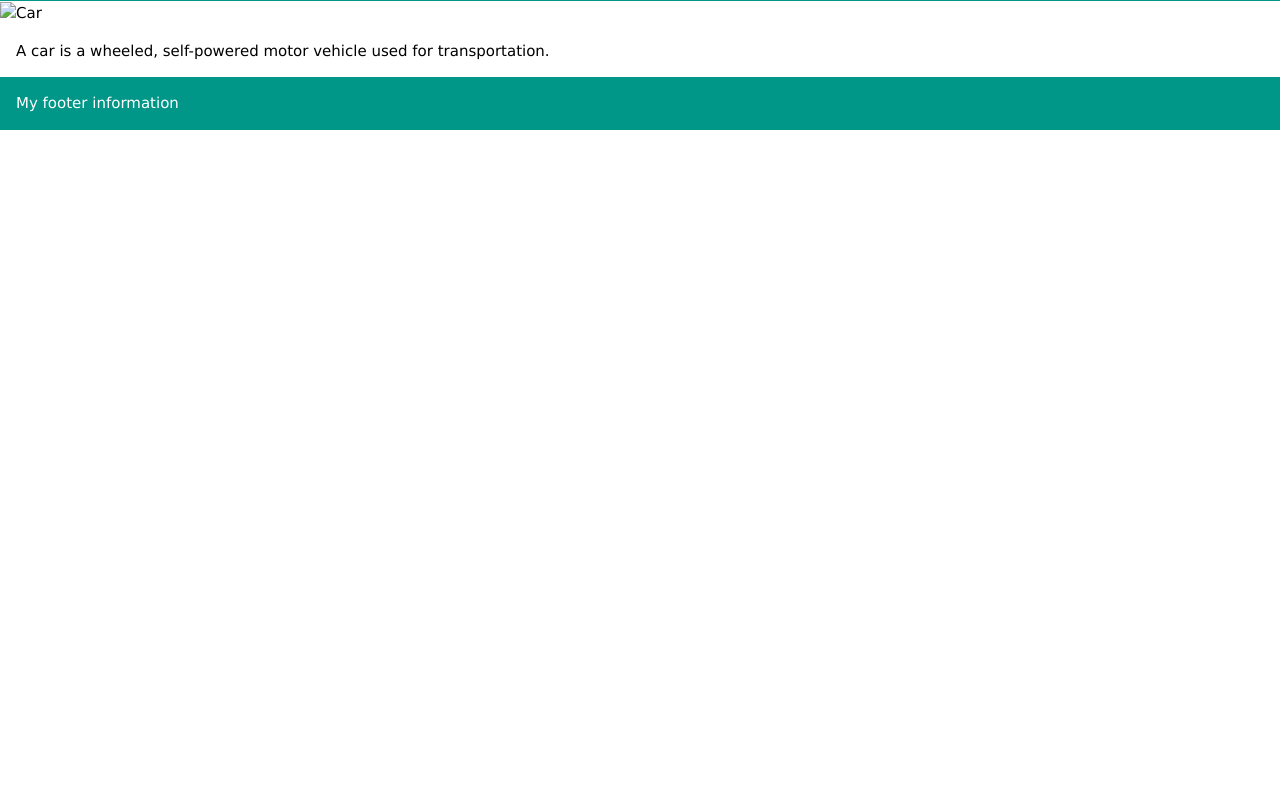
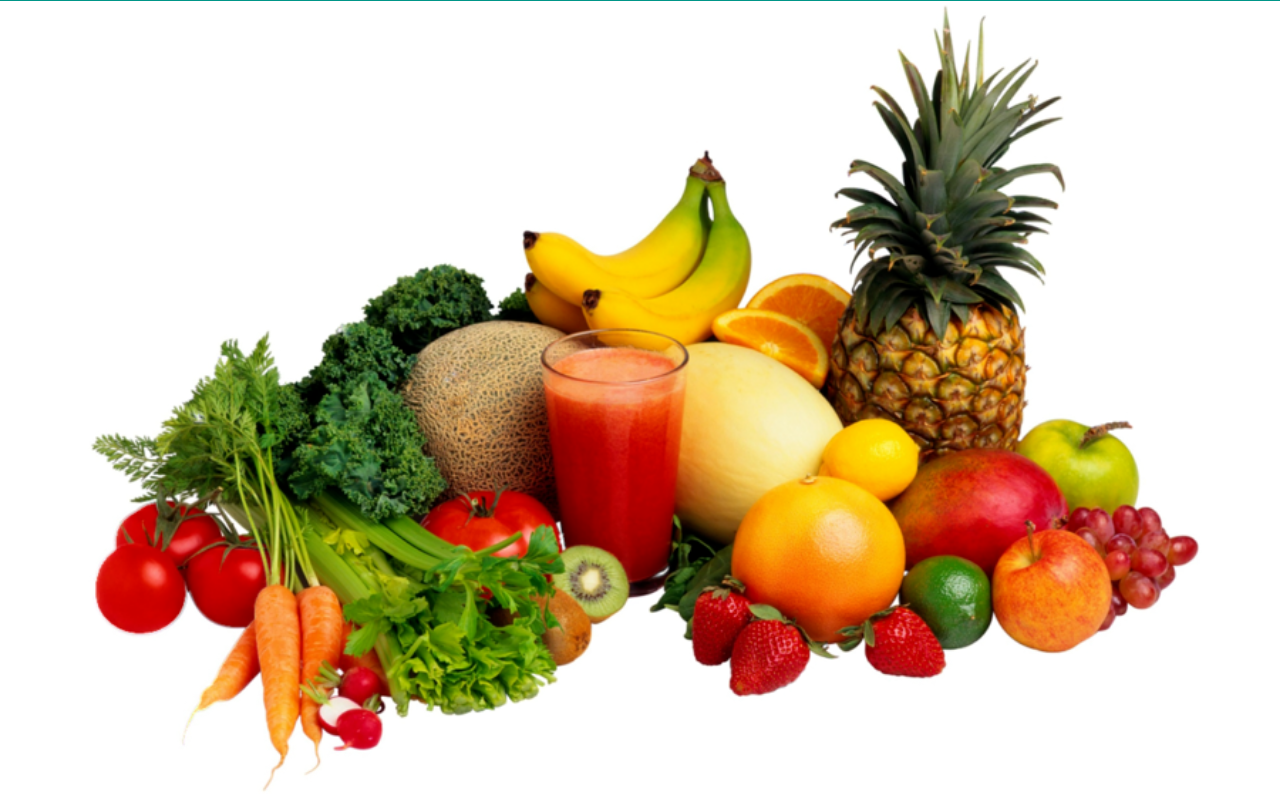
Before and after one commit to 4everHappylife123/4everHappylife123.github.io, a plain HTML site: page index.html in a window 1280 px wide. Shown: the part 73-867 px from the top of the page. Before the commit the page ends 800 px from the top, so only its background shows below. Drawn offline with nearby package versions, Linux system fonts and the light colour scheme.

Commit message:
Update index.html

```diff
--- a/index.html
+++ b/index.html
@@ -9,7 +9,7 @@
   <h1>My Car</h1>
 </div>
 
-<img src="img_car.jpg" alt="Car" style="width:100%">
+<img src="v.png.png" alt="Car" style="width:100%">
 
 <div class="w3-container">
   <p>A car is a wheeled, self-powered motor vehicle used for transportation.</p>
```
